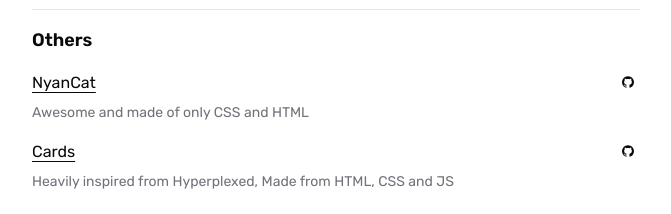
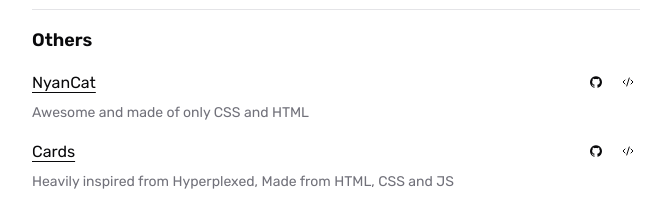
Before and after one commit to table-harmony/tableharmony, a Next.js app: page / in a window 1280 px wide. Shown: the part 601-815 px from the top of the page, without its empty margins (304-975 px from the left). Built offline with nearby package versions, Linux system fonts and the light colour scheme.

Commit message:
Github pages

```diff
--- a/src/app/(main)/page.tsx
+++ b/src/app/(main)/page.tsx
@@ -104,11 +104,18 @@ export default function HomePage() {
         <article className="flex flex-col gap-2">
           <header className="flex items-center justify-between">
             <h4 className="underline underline-offset-4">NyanCat</h4>
+            <div className="flex gap-2">
               <Badge
                 href="https://github.com/table-harmony/nyan-cat"
                 icon={<Icons.github className="h-3 w-3" />}
                 content="Github"
               />
+              <Badge
+                href="https://table-harmony.github.io/nyan-cat/"
+                icon={<Icons.html className="h-3 w-3" />}
+                content="Github pages"
+              />
+            </div>
           </header>
           <footer className="text-muted-foreground text-sm">
             Awesome and made of only CSS and HTML
@@ -117,11 +124,18 @@ export default function HomePage() {
         <article className="flex flex-col gap-2">
           <header className="flex items-center justify-between">
             <h4 className="underline underline-offset-4">Cards</h4>
+            <div className="flex gap-2">
               <Badge
                 href="https://github.com/table-harmony/cards"
                 icon={<Icons.github className="h-3 w-3" />}
                 content="Github"
               />
+              <Badge
+                href="https://table-harmony.github.io/cards"
+                icon={<Icons.html className="h-3 w-3" />}
+                content="Github pages"
+              />
+            </div>
           </header>
           <footer className="text-muted-foreground text-sm">
             Heavily inspired from Hyperplexed, Made from HTML, CSS and JS
--- a/src/components/icons.tsx
+++ b/src/components/icons.tsx
@@ -16,6 +16,6 @@ export const Icons = {
       <path d="M24 22.525H0l12-21.05 12 21.05z" fill="currentColor" />
     </svg>
   ),
-  hyperplexed: (props: IconProps) => <CodeXmlIcon {...props} />,
+  html: (props: IconProps) => <CodeXmlIcon {...props} />,
   linkedin: (props: IconProps) => <LinkedinIcon {...props} />,
 };
```
Lines whose indentation alone changed are shown as unchanged.
